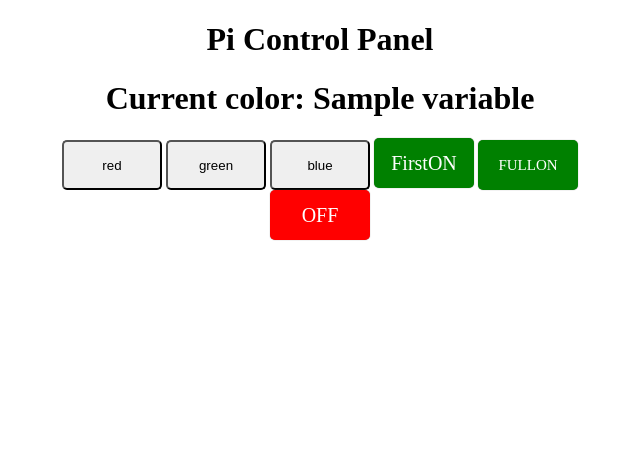
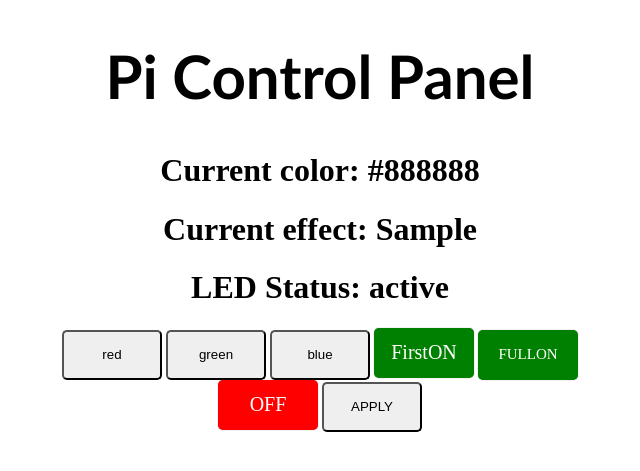
Before and after one commit to slyguy5646/ChristmasPi, a Flask app: template templates/index.html in a window 1280 px wide. Shown: the top 471 px of the page, without its empty margins (320-960 px from the left). Run offline with Flask 2, Linux system fonts and the light colour scheme; the template is opened without the code that fills it: most values are stand-ins (such as "Sample title", 1, 10 or a date in 2020).

Commit message:
added status readout portion

```diff
--- a/app.py
+++ b/app.py
@@ -32,13 +32,23 @@ def index():
         #checks if ledOff button was pressed
         elif request.form.get('ledOff') == 'OFF':
                 ledOff()
+                pixels.show()
+                setStatus('OFF')
+        elif request.form.get('apply') == 'APPLY':
+   #             if bool(effectColor) == False:
+   #                 return '/colorerror'
+                pixels.show()
+                setStatus('ON')
+                #showMe()
 
     elif request.method == 'GET':
         return render_template('index.html')
 
-    return render_template('index.html', variable = effectColorString)
+    return render_template('index.html', colorString = effectColorString[0], effectString = currentEffectString[0], statusString = status[0])
 
-
+@app.route('/colorerror')
+def colorError():
+    return render_template('colorerror.html')
 
 
 if __name__ == '__main__':
--- a/light.py
+++ b/light.py
@@ -3,7 +3,7 @@ import neopixel
 
 
 #initializes strip on GPIO 18 with 50 LEDs on that strip
-pixels = neopixel.NeoPixel(board.D18, 50)
+pixels = neopixel.NeoPixel(board.D18, 50, auto_write=False)
 
 #COLOR DEFENITIONS GRB
 off = (0, 0, 0)
@@ -11,10 +11,15 @@ blue = (0, 0, 255)
 green = (255, 0, 0)
 red = (0, 255, 0)
 
-#initialize effectColor list to hold last selected color
-effectColor = []
+#initialize lists to hold LED status data
+effectColor = [off]
 effectColorString = []
+currentEffectString = []
+status = []
 
+def setStatus(statusArg):
+    status.clear()
+    status.append(statusArg)
 
 
 #set color to red
@@ -45,16 +50,22 @@ def setBlue():
 def ledOn(colorvalue):
     pixels.fill((off))
     pixels[0] = (colorvalue)
+    currentEffectString.clear()
+    currentEffectString.append('Single LED On')
+
 
 #function to turn all LEDs solid green
 def fullOn(colorValue):
     pixels.fill((colorValue))
-
+    currentEffectString.clear()
+    currentEffectString.append('All LEDs On')
 
 #function to turn all LEDs off
 def ledOff():
     pixels.fill((off))
     effectColorString.clear()
-    effectColorString.append('Lights are currently off')
+    effectColorString.append('Lights are off')
     effectColor.clear()
+    currentEffectString.clear()
+    currentEffectString.append('Lights are off')
     return effectColor, effectColorString
--- /dev/null
+++ b/static/colorerror.css
@@ -0,0 +1,4 @@
+.colorerrortitle {
+    text-align: center;
+    margin-top: 50%;
+}
--- a/static/main.css
+++ b/static/index.css
@@ -1,6 +1,8 @@
 .hello {
     text-align: center;
     color:black;
+    font-family: 'Trebuchet MS', 'Lucida Sans Unicode', 'Lucida Grande', 'Lucida Sans', Arial, sans-serif;
+    font-size: 60px;
 }
 
 .buttons {
--- a/templates/index.html
+++ b/templates/index.html
@@ -5,20 +5,25 @@
     <meta http-equiv="X-UA-Compatible" content="IE=edge">
     <meta name="viewport" content="width=device-width, initial-scale=1.0">
     <title>Light Control Server</title>
-    <link rel= "stylesheet" type= "text/css" href= "../static/main.css">
+    <link rel= "stylesheet" type= "text/css" href= "../static/index.css">
 </head>
 <body>
     <h1 class="hello">Pi Control Panel</h1>
     <!--<p>The LEDs are currently: {{ varaible }}</p> -->
     <div class="buttons">
-            <h1>Current color: {{ variable }}</h1>
+            <h1>Current color: {{ colorString }}</h1>
+            <h1>Current effect: {{ effectString }}</h1>
+            <h1>LED Status: {{ statusString }}</h1>
             <form method="post" action="/">
                 <input class="red"type="submit" value="red" name="Red">
                 <input class="green" type="submit" value="green" name="Green">
                 <input class="blue" type="submit" value="blue" name="Blue">
                 <input class="firstgreenbtn" type="submit" value="FirstON" name="ledOn">
                 <input class="fullgreenbtn" type="submit" value="FULLON" name="fullOn">
-                <br><input class="offbtn" type="submit" value="OFF" name="ledOff"/></br>
+                <br>
+                    <input class="offbtn" type="submit" value="OFF" name="ledOff">
+                    <input class="applybtn" type="submit" value="APPLY" name="apply">
+                </br>
             </form>
     </div>
 </body>
```
Also changed, not shown: templates/colorerror.html (added, +13 -0 lines).
